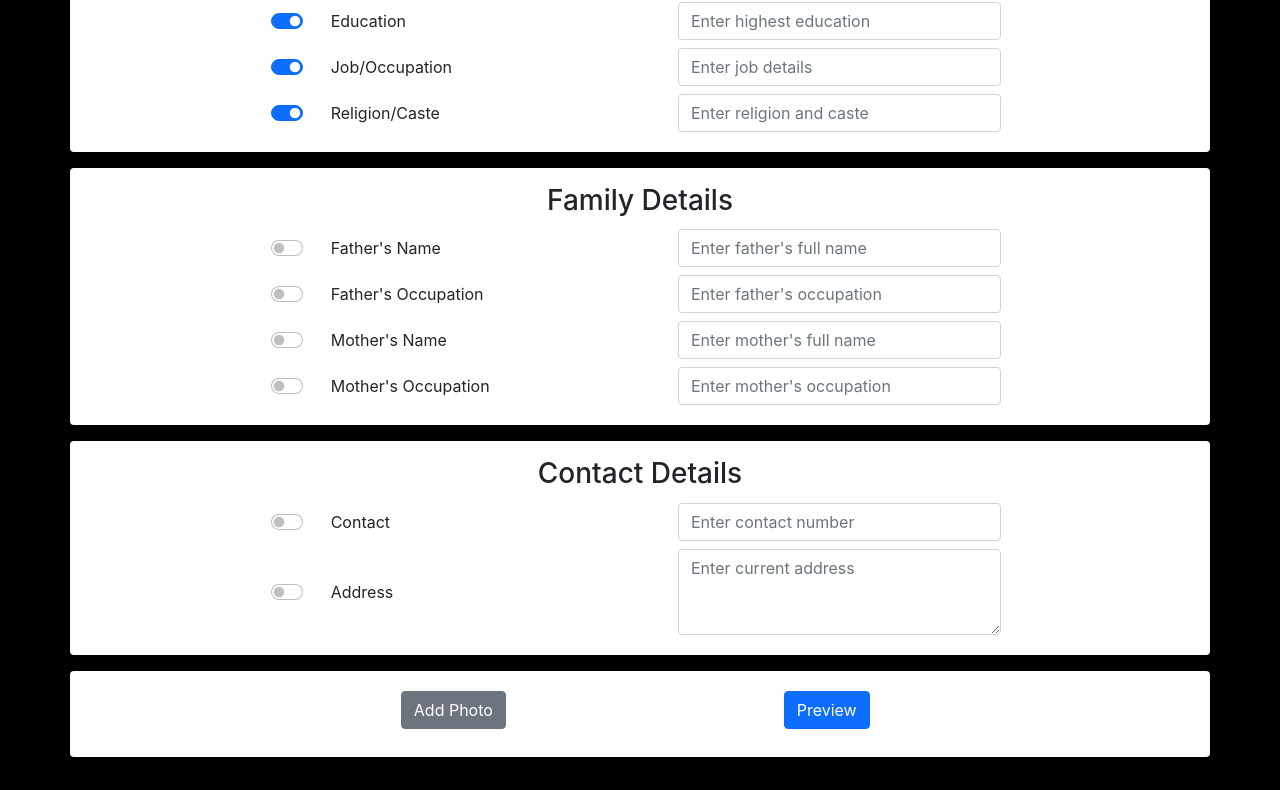
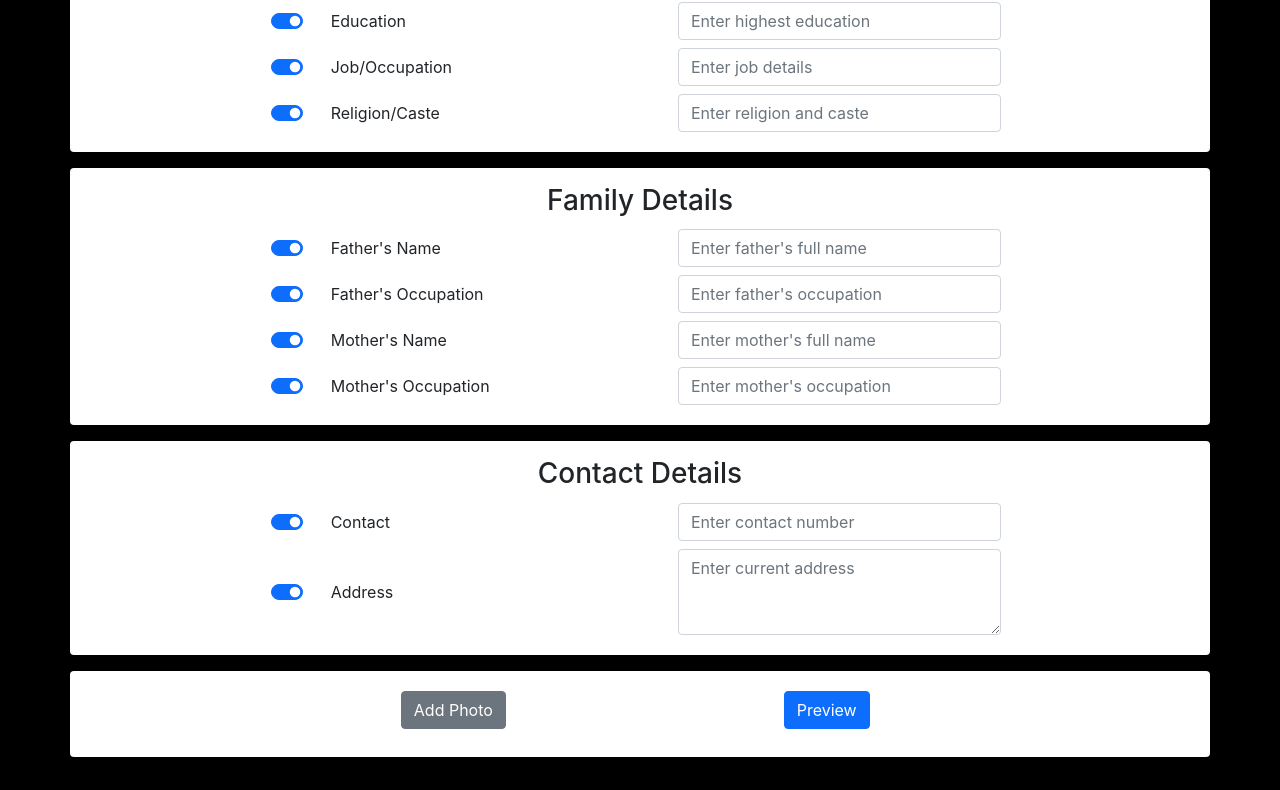
Before and after one commit to mohapeameya/biodata-creator, a React (Create React App) app: page / in a window 1280 px wide. Shown: the part 516-1306 px from the top of the page. Built offline with nearby package versions, Linux system fonts and the light colour scheme.

Commit message:
Switch and value connect for family and contact

```diff
--- a/src/App.js
+++ b/src/App.js
@@ -315,13 +315,16 @@
             <div className="col-lg-8">
               <div className="row align-items-center p-1">
                 <div className="col-auto form-switch">
-                  <input className="form-check-input" type="checkbox" id="flexSwitchCheckChecked" />
+                  <input className="form-check-input" type="checkbox" id="flexSwitchCheckChecked"
+                  checked={biodata.father.checked}
+                  onChange={e => setBiodata({ ...biodata, father: { checked: e.target.checked, value: biodata.father.value } })}/>
                 </div>
                 <div className="col text-start">
                   <label className="form-check-label" htmlFor="flexSwitchCheckChecked">Father's Name</label>
                 </div>
                 <div className="col text-start">
-                  <input className="form-control" placeholder="Enter father's full name" onChange={e => setBiodata({ ...biodata, father: e.target.value })} />
+                  <input className="form-control" placeholder="Enter father's full name"
+                  onChange={e => setBiodata({ ...biodata, father: { checked: biodata.father.checked, value: e.target.value } })} />
                 </div>
               </div>
             </div>
@@ -333,13 +336,16 @@
             <div className="col-lg-8">
               <div className="row align-items-center p-1">
                 <div className="col-auto form-switch">
-                  <input className="form-check-input" type="checkbox" id="flexSwitchCheckChecked" />
+                  <input className="form-check-input" type="checkbox" id="flexSwitchCheckChecked"
+                  checked={biodata.fatherJob.checked}
+                  onChange={e => setBiodata({ ...biodata, fatherJob: { checked: e.target.checked, value: biodata.fatherJob.value } })}/>
                 </div>
                 <div className="col text-start">
                   <label className="form-check-label" htmlFor="flexSwitchCheckChecked">Father's Occupation</label>
                 </div>
                 <div className="col text-start">
-                  <input className="form-control" placeholder="Enter father's occupation" onChange={e => setBiodata({ ...biodata, fatherJob: e.target.value })} />
+                  <input className="form-control" placeholder="Enter father's occupation"
+                  onChange={e => setBiodata({ ...biodata, fatherJob: { checked: biodata.fatherJob.checked, value: e.target.value } })} />
                 </div>
               </div>
             </div>
@@ -351,13 +357,16 @@
             <div className="col-lg-8">
               <div className="row align-items-center p-1">
                 <div className="col-auto form-switch">
-                  <input className="form-check-input" type="checkbox" id="flexSwitchCheckChecked" />
+                  <input className="form-check-input" type="checkbox" id="flexSwitchCheckChecked"
+                  checked={biodata.mother.checked}
+                  onChange={e => setBiodata({ ...biodata, mother: { checked: e.target.checked, value: biodata.mother.value } })}/>
                 </div>
                 <div className="col text-start">
                   <label className="form-check-label" htmlFor="flexSwitchCheckChecked">Mother's Name</label>
                 </div>
                 <div className="col text-start">
-                  <input className="form-control" placeholder="Enter mother's full name" onChange={e => setBiodata({ ...biodata, mother: e.target.value })} />
+                  <input className="form-control" placeholder="Enter mother's full name"
+                  onChange={e => setBiodata({ ...biodata, mother: { checked: biodata.mother.checked, value: e.target.value } })} />
                 </div>
               </div>
             </div>
@@ -369,13 +378,16 @@
             <div className="col-lg-8">
               <div className="row align-items-center p-1">
                 <div className="col-auto form-switch">
-                  <input className="form-check-input" type="checkbox" id="flexSwitchCheckChecked" />
+                  <input className="form-check-input" type="checkbox" id="flexSwitchCheckChecked"
+                  checked={biodata.motherJob.checked}
+                  onChange={e => setBiodata({ ...biodata, motherJob: { checked: e.target.checked, value: biodata.motherJob.value } })}/>
                 </div>
                 <div className="col text-start">
                   <label className="form-check-label" htmlFor="flexSwitchCheckChecked">Mother's Occupation</label>
                 </div>
                 <div className="col text-start">
-                  <input className="form-control" placeholder="Enter mother's occupation" onChange={e => setBiodata({ ...biodata, motherJob: e.target.value })} />
+                  <input className="form-control" placeholder="Enter mother's occupation"
+                  onChange={e => setBiodata({ ...biodata, motherJob: {checked: biodata.motherJob.checked, value: e.target.value } })} />
                 </div>
               </div>
             </div>
@@ -393,13 +405,16 @@
             <div className="col-lg-8">
               <div className="row align-items-center p-1">
                 <div className="col-auto form-switch">
-                  <input className="form-check-input" type="checkbox" id="flexSwitchCheckChecked" />
+                  <input className="form-check-input" type="checkbox" id="flexSwitchCheckChecked"
+                  checked={biodata.contact.checked}
+                  onChange={e => setBiodata({ ...biodata, contact: { checked: e.target.checked, value: biodata.contact.value } })}/>
                 </div>
                 <div className="col text-start">
                   <label className="form-check-label" htmlFor="flexSwitchCheckChecked">Contact</label>
                 </div>
                 <div className="col text-start">
-                  <input className="form-control" placeholder="Enter contact number" onChange={e => setBiodata({ ...biodata, contact: e.target.value })} />
+                  <input className="form-control" placeholder="Enter contact number"
+                  onChange={e => setBiodata({ ...biodata, contact: { checked: biodata.contact.checked, value: e.target.value } })} />
                 </div>
               </div>
             </div>
@@ -411,13 +426,16 @@
             <div className="col-lg-8">
               <div className="row align-items-center p-1">
                 <div className="col-auto form-switch">
-                  <input className="form-check-input" type="checkbox" id="flexSwitchCheckChecked" />
+                  <input className="form-check-input" type="checkbox" id="flexSwitchCheckChecked"
+                  checked={biodata.address.checked}
+                  onChange={e => setBiodata({ ...biodata, address: { checked: e.target.checked, value: biodata.address.value } })}/>
                 </div>
                 <div className="col text-start">
                   <label className="form-check-label" htmlFor="flexSwitchCheckChecked">Address</label>
                 </div>
                 <div className="col text-start">
-                  <textarea className="form-control" rows="3" placeholder="Enter current address" onChange={e => setBiodata({ ...biodata, address: e.target.value })} />
+                  <textarea className="form-control" rows="3" placeholder="Enter current address"
+                  onChange={e => setBiodata({ ...biodata, address: { checked: biodata.address.checked, value: e.target.value } })} />
                 </div>
               </div>
             </div>
```
